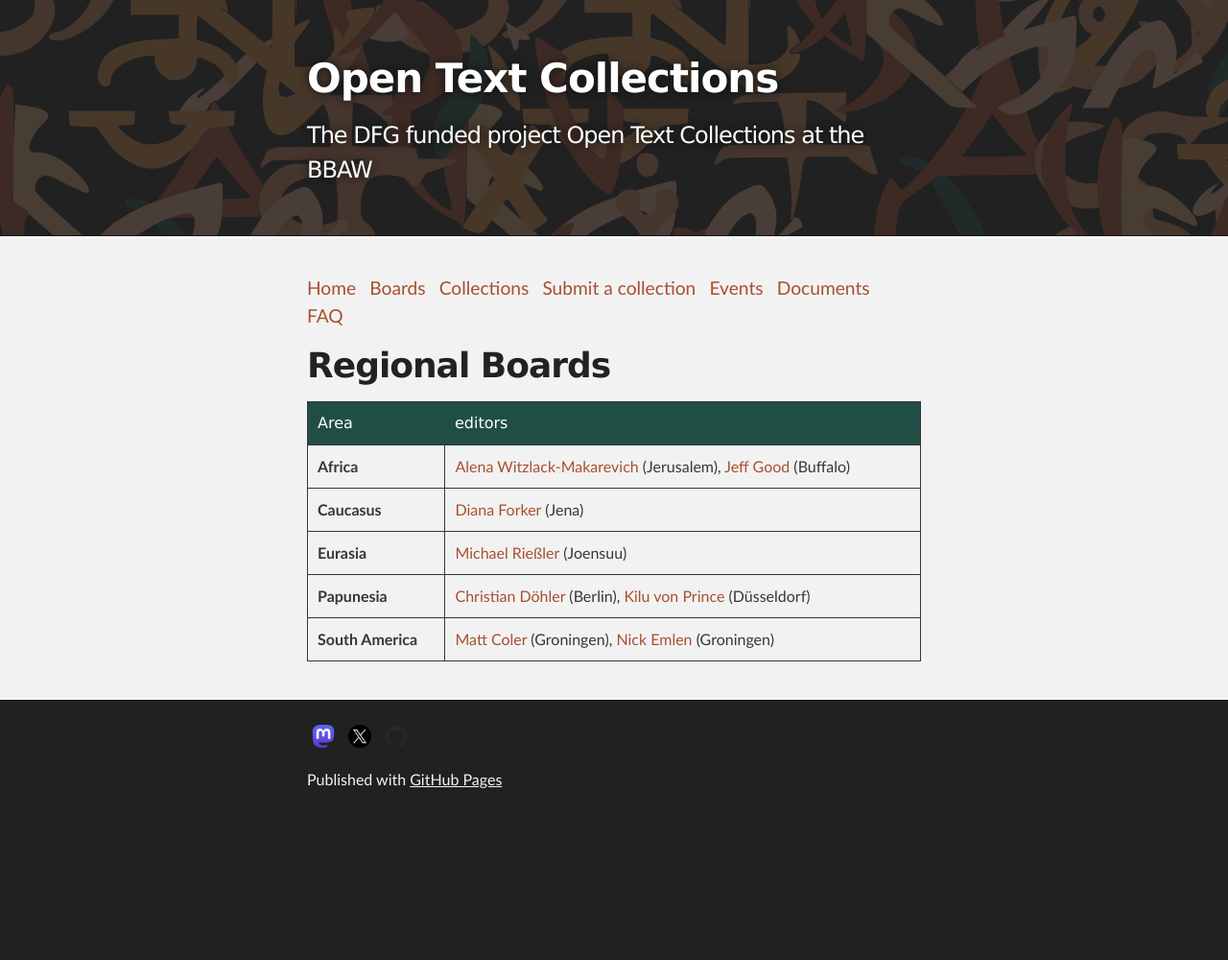
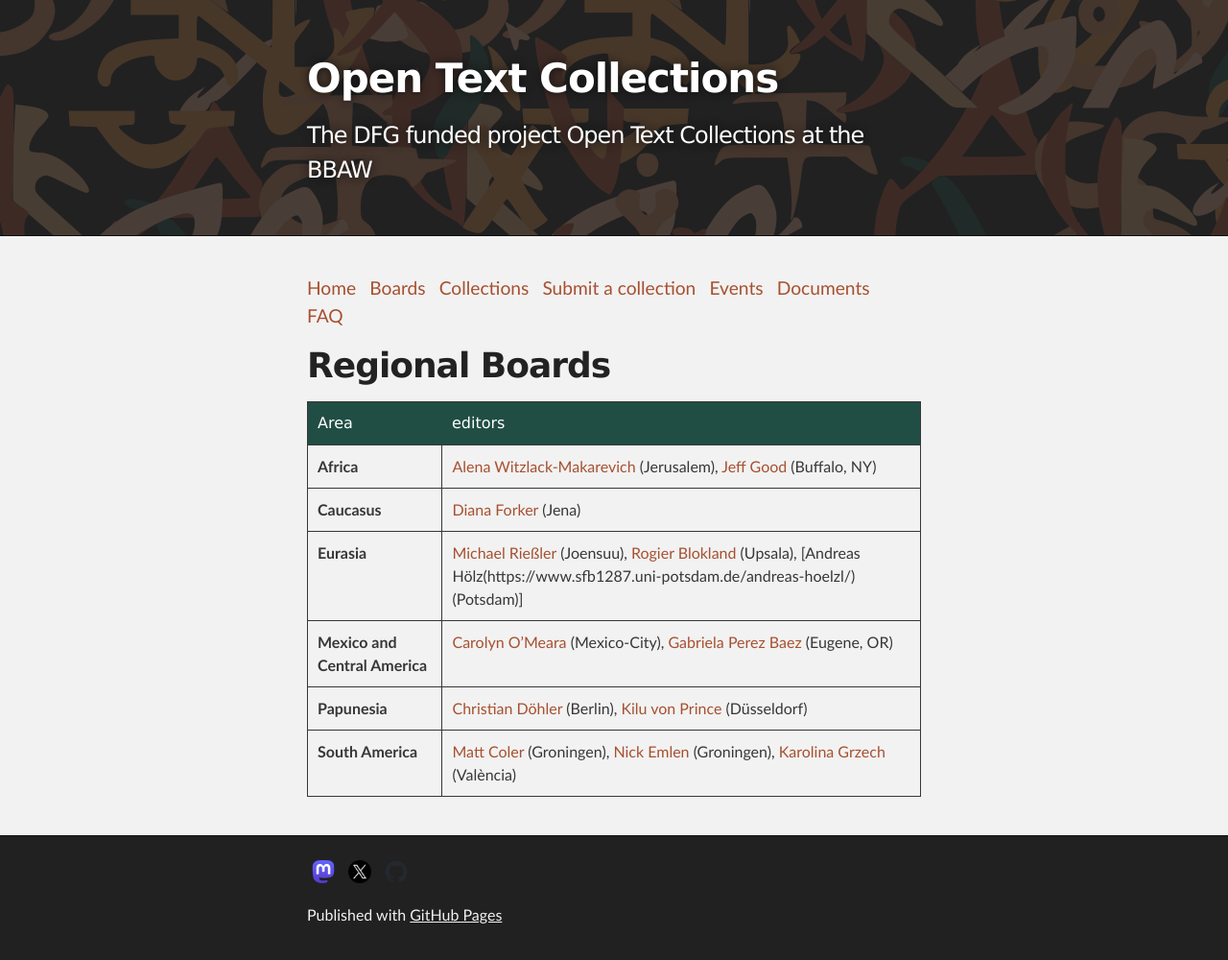
Before and after one commit to OpenTextCollections/opentextcollections.github.io, a Jekyll site: the page built from regionalboards.md, in a window 1280 px wide. Shown: the whole page at 96% size. Built offline with Jekyll 4.4.1, drawn with Linux system fonts in a browser that asks for light colours; before the commit the page ends 900 px from its top, so only the background shows below that.

Commit message:
update regional boards

```diff
--- a/regionalboards.md
+++ b/regionalboards.md
@@ -8,8 +8,9 @@ layout: default
 
 | Area        | editors
 |:-------------|:------------------|
-|  **Africa** | [Alena Witzlack-Makarevich](https://en.linguistics.huji.ac.il/people/alena-witzlack-makarevich) (Jerusalem), [Jeff Good](https://arts-sciences.buffalo.edu/linguistics/faculty/jeff-good.html) (Buffalo) |
+|  **Africa** | [Alena Witzlack-Makarevich](https://en.linguistics.huji.ac.il/people/alena-witzlack-makarevich) (Jerusalem), [Jeff Good](https://arts-sciences.buffalo.edu/linguistics/faculty/jeff-good.html) (Buffalo, NY) |
 |  **Caucasus** | [Diana Forker](https://www.gw.uni-jena.de/fakultaet/institut-fuer-slawistik-und-kaukasusstudien/mitarbeiterinnen/forker-diana) (Jena) |
-|  **Eurasia** | [Michael Rießler](https://uefconnect.uef.fi/en/person/michael.riesler/) (Joensuu) |
+|  **Eurasia** | [Michael Rießler](https://uefconnect.uef.fi/en/person/michael.riesler/) (Joensuu), [Rogier Blokland](https://www.uu.se/kontakt-och-organisation/personal?query=N14-1060) (Upsala), [Andreas Hölz(https://www.sfb1287.uni-potsdam.de/andreas-hoelzl/) (Potsdam)] |
+|  **Mexico and Central America**  | [Carolyn O'Meara](https://carolynomeara.weebly.com/) (Mexico-City), [Gabriela Perez Baez](https://uonews.uoregon.edu/gabriela-p%C3%A9rez-b%C3%A1ez-department-linguistics) (Eugene, OR)|
 |  **Papunesia** | [Christian Döhler](https://orcid.org/0000-0002-9659-5920) (Berlin), [Kilu von Prince](https://www.ling.hhu.de/bereiche-des-institutes/allgemeine-sprachwissenschaft) (Düsseldorf) |
-|  **South America**  | [Matt Coler](https://www.rug.nl/staff/m.coler) (Groningen), [Nick Emlen](https://www.rug.nl/staff/n.q.emlen) (Groningen) |
+|  **South America**  | [Matt Coler](https://www.rug.nl/staff/m.coler) (Groningen), [Nick Emlen](https://www.rug.nl/staff/n.q.emlen) (Groningen), [Karolina Grzech](https://www.uv.es/uvweb/college/en/profile-1285950309813.html?p2=grzech&idA=) (València)|
```
